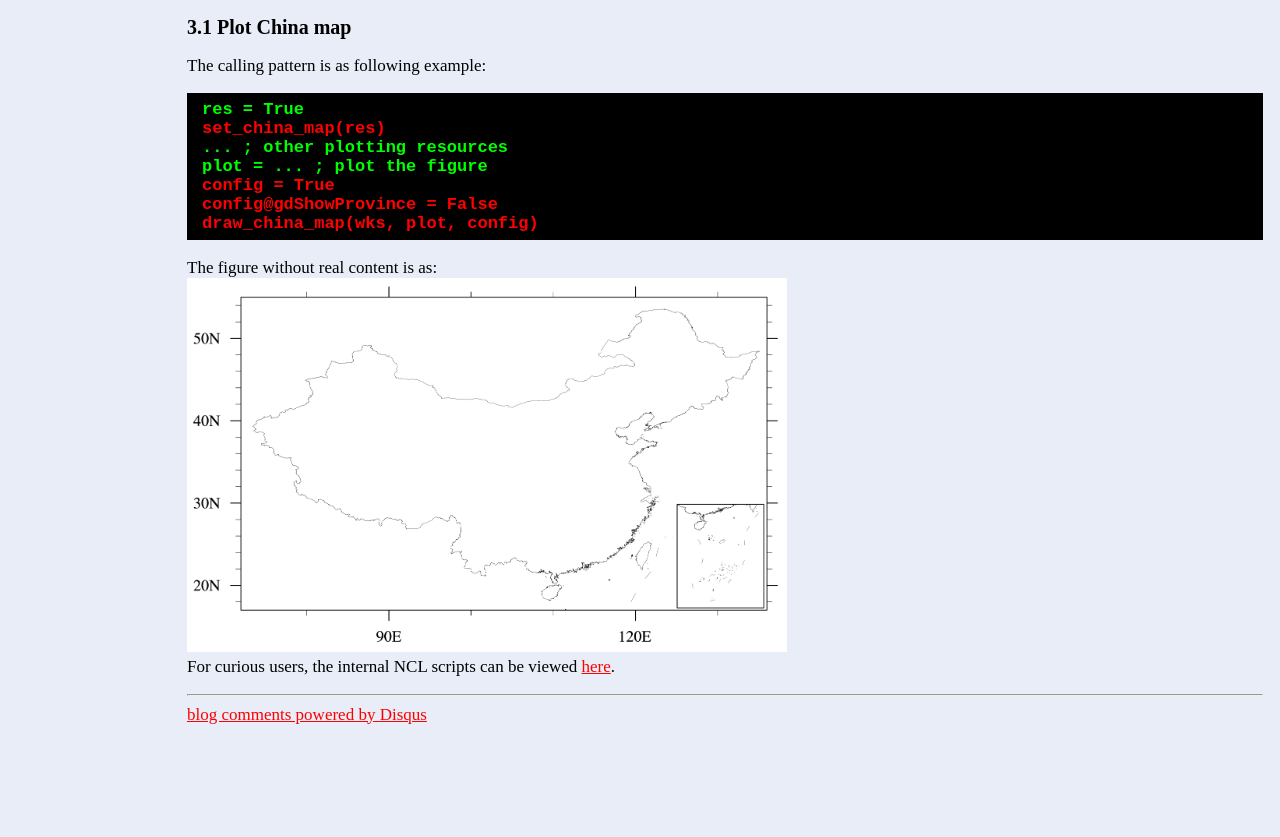
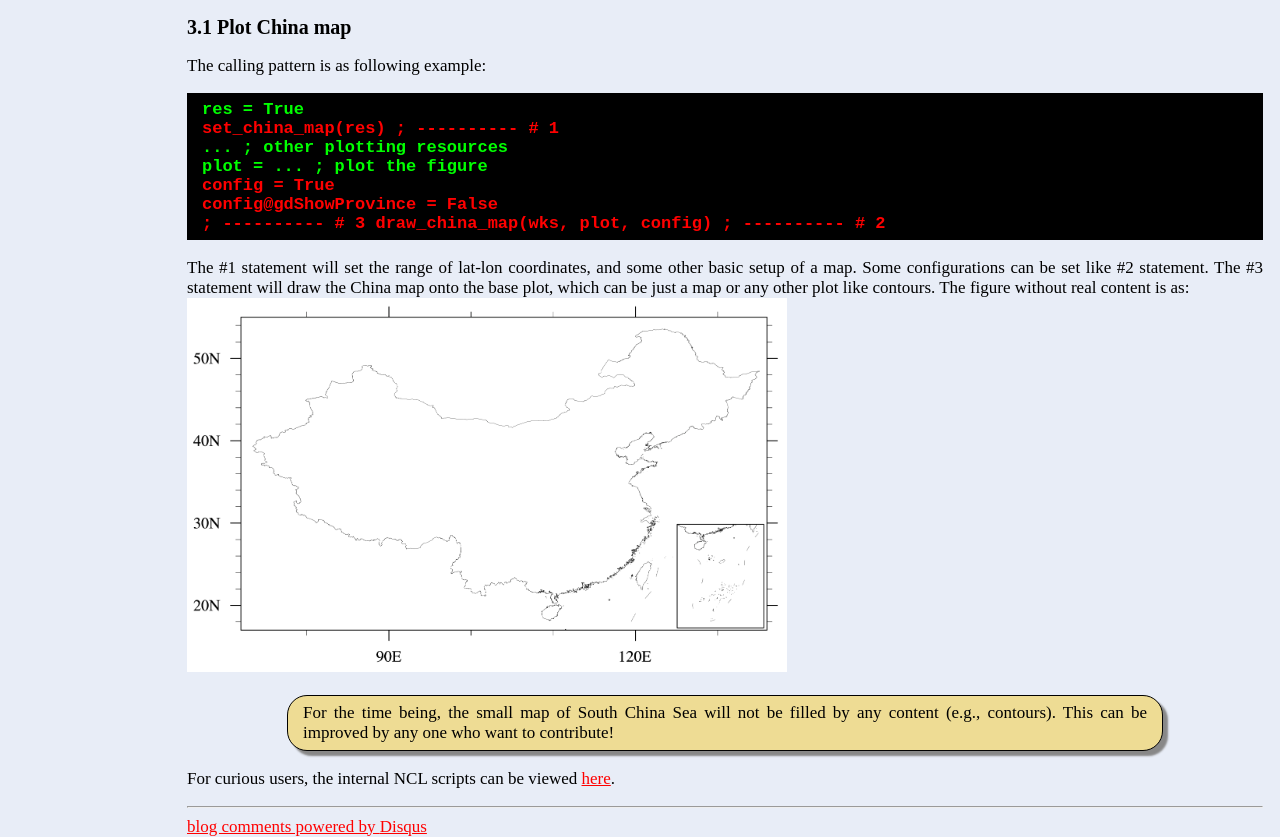
Before and after one commit to huyong1109/geodiag, a Jekyll site: the page built from documentation.html, in a window 1280 px wide. Shown: the part 323-1160 px from the top of the page. Built offline with Jekyll 4.4.1, drawn with Linux system fonts in a browser that asks for light colours; comment, search, counter and statistics services are not loaded; before the commit the page ends 1048 px from its top, so only the background shows below that.

Commit message:
Minor changes

```diff
--- a/documentation.html
+++ b/documentation.html
@@ -20,19 +20,28 @@ comments: true
 		The calling pattern is as following example:
 		<div class="text_example">
 			res = True<br>
-			<font color="red">set_china_map(res)</font><br>
+			<font color="red">set_china_map(res) ; ---------- # 1</font><br>
 			... ; other plotting resources<br>
 			plot = ... ; plot the figure<br>
 			<font color="red">
 			config = True<br>
-			config@gdShowProvince = False<br>
-			draw_china_map(wks, plot, config)
+			config@gdShowProvince = False<br>    ; ---------- # 3
+			draw_china_map(wks, plot, config)    ; ---------- # 2
 			</font>
 		</div>
-		The figure without real content is as:<br>
+		The #1 statement will set the range of lat-lon coordinates, and some
+		other basic setup of a map. Some configurations can be set like #2
+		statement. The #3 statement will draw the China map onto the base plot,
+		which can be just a map or any other plot like contours. The figure
+		without real content is as:<br>
 		<img src="assets/pictures/china_map.png" alt="China map"
 		width="600"/><br>
+		<div class="notice">
+			For the time being, the small map of South China Sea will not be
+			filled by any content (e.g., contours). This can be improved by any
+			one who want to contribute!
+		</div>
 		For curious users, the internal NCL scripts can be viewed
-		<a href="https://github.com/lasg-model/geodiag/blob/master/scripts/utils/geodiag_plot_utils.ncl#L380">here</a>.
+		<a href="https://github.com/lasg-model/geodiag/blob/master/tools/utils/geodiag_plot_utils.ncl#L380">here</a>.
 	</p>
 </p>
```
